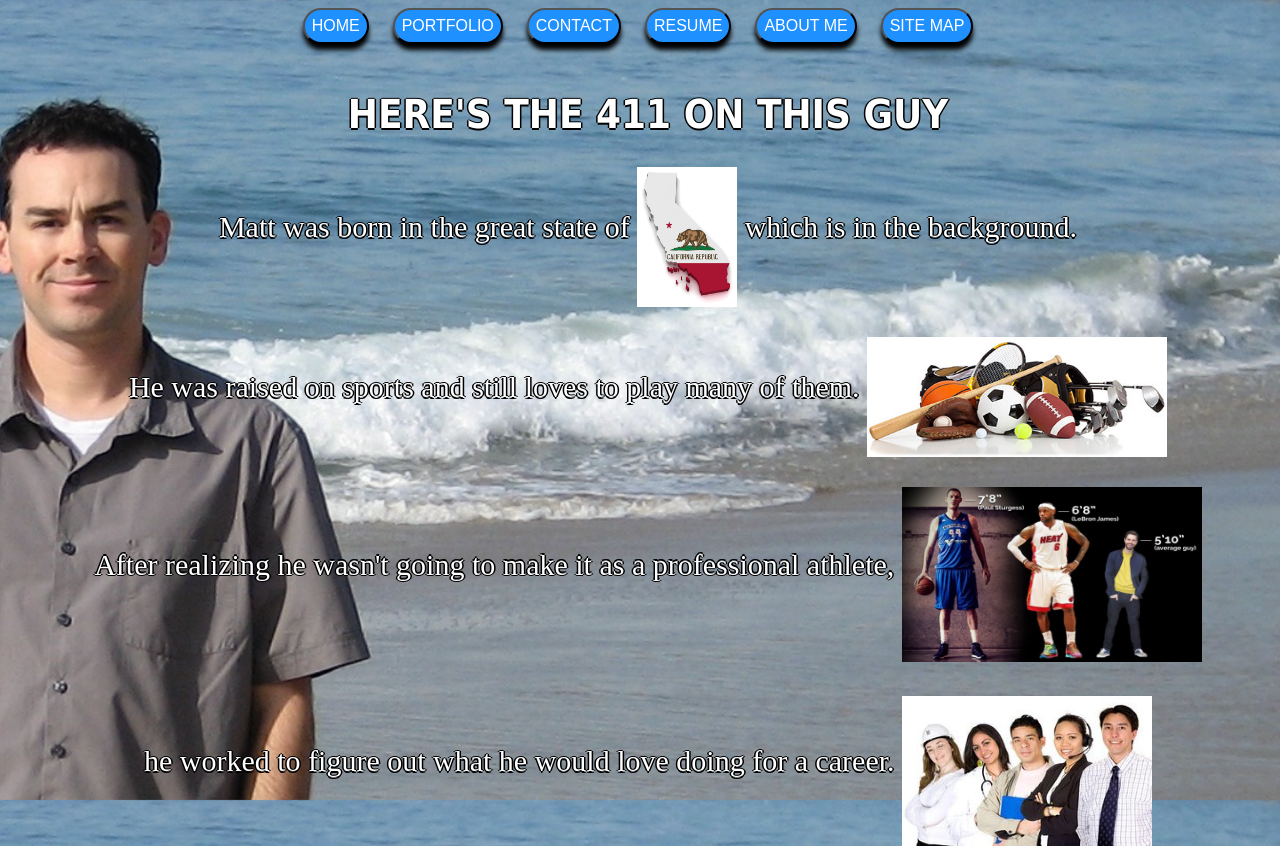
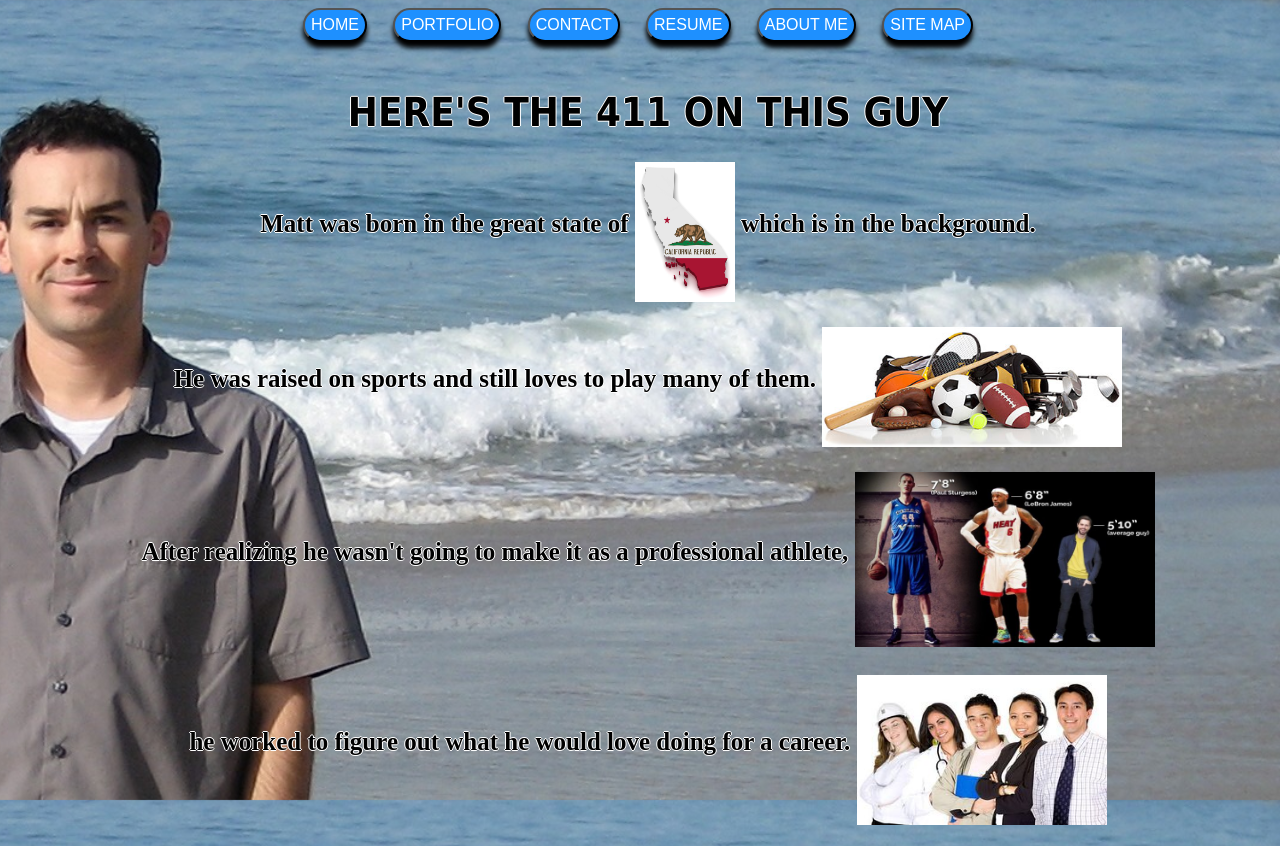
Before and after one commit to piconation/FirstHTML, a plain HTML site: page about.html in a window 1280 px wide. Shown: the top 846 px of the page. Drawn offline with Linux system fonts and the light colour scheme.

Commit message:
4.20.16pm

```diff
--- a/about.html
+++ b/about.html
@@ -17,7 +17,7 @@
     <h1 id="header">HERE'S THE 411 ON THIS GUY
     </h1>
     <body>
-        <div style="font-size: 30px; font-style: normal; font-family: 'Times New Roman', Serif, monospace">
+        <div style="font-style: normal; font-family: 'Times New Roman', Serif, monospace">
             <p>Matt was born in the great state of <IMG src="images/cali.jpg" width="100" height="140" align="middle"> which is in the background.</p>
             <p>He was raised on sports and still loves to play many of them. <IMG src="images/sports.jpg" width="300" height="120" align="middle"></p>
             <p>After realizing he wasn't going to make it as a professional athlete, <IMG src="images/nba.jpg" alt="Me vs NBA" width="300" height="175" align="middle"><br><br> he worked to figure out what he would love doing for a career. <img src="images/jobs.jpg" width="250" height="150" align="middle"></p>
--- a/stylesheet.css
+++ b/stylesheet.css
@@ -11,7 +11,7 @@
     margin-right: 20px;
     color: white;
     font-size: medium;
-    padding: 7px;
+    padding: 6px;
 }
 
 #header {
@@ -31,12 +31,13 @@
 
 #h1 {
     font-family: 'Indie Flower', normal400;
-    text-shadow: -1.5px 0 black, 0 1.5px black, 1.5px 0 black, 0 -1.5px black;
+    text-shadow: -1px 0 white, 0 1px white, 1px 0 white, 0 -1px white;
 }
 
 div {
-    color: white;
-    text-shadow: -1.5px 0 black, 0 1.5px black, 1.5px 0 black, 0 -1.5px black;
+    color: black;
+    font-weight: bold;
+    text-shadow: -1px 0 white, 0 1px white, 1px 0 white, 0 -1px white;
 }
 
 body {
@@ -46,6 +47,7 @@ body {
     min-height: 100%;
     min-width: 100%;
     background-attachment: fixed;
+    font-size: 25px;
 }
 
 #email{
```
Also changed, not shown: contact.html (+1 -1 lines), index.html (+3 -2 lines), sitemap.html (+2 -2 lines).
